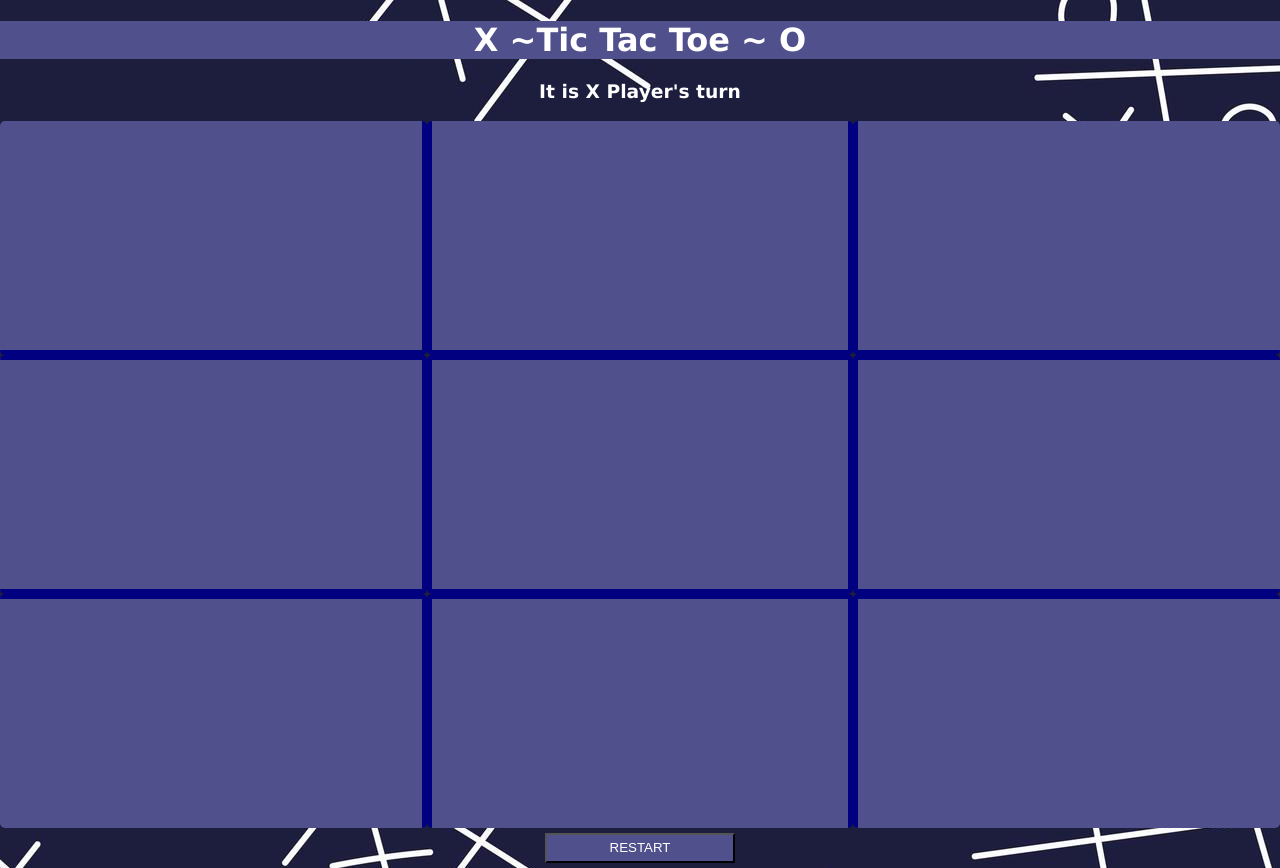
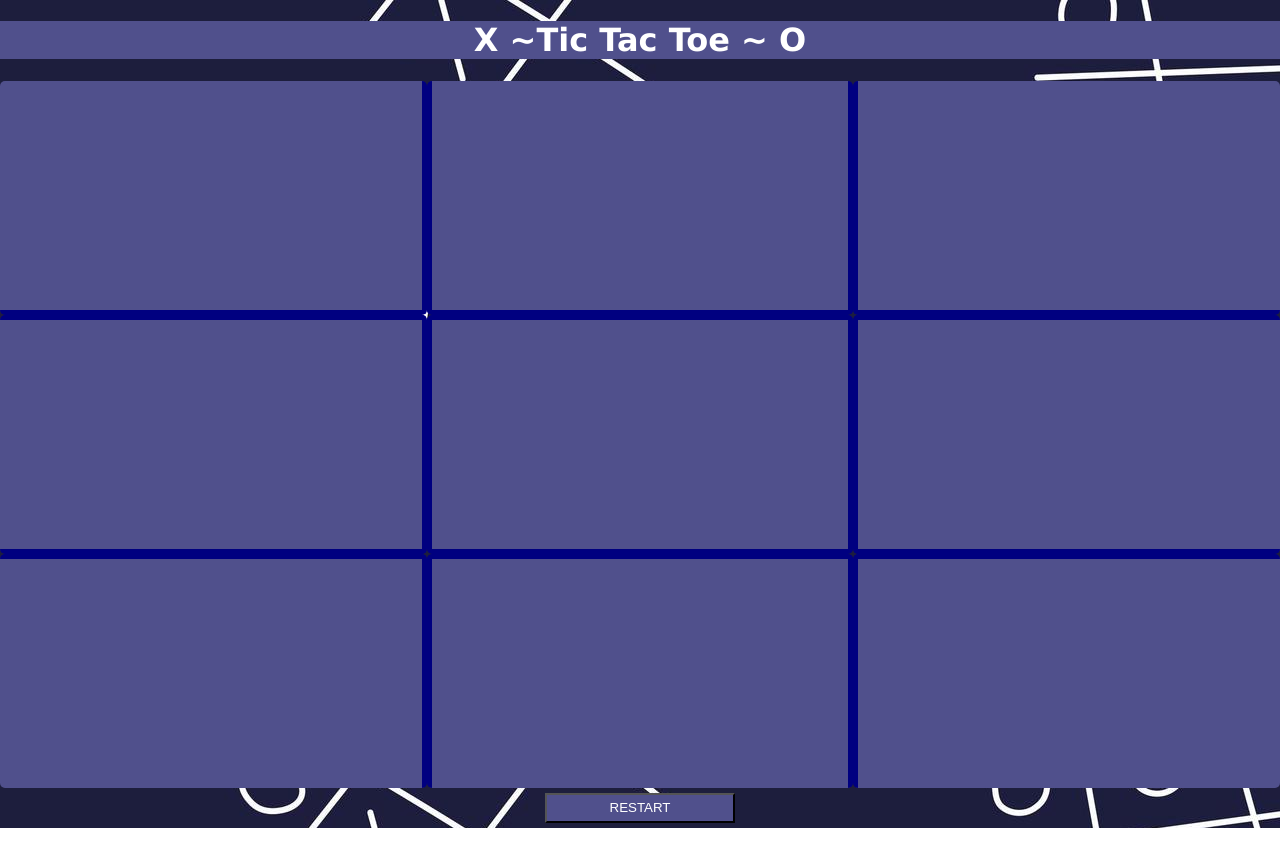
Before and after one commit to AlexMcBex/TicTacToeProject-0, a plain HTML site: page index.html in a window 1280 px wide. After the commit the page ends 828 px from the top, so only its background shows below. Drawn offline with Linux system fonts and the light colour scheme.

Commit message:
minor changes, game fully playable

```diff
--- a/index.html
+++ b/index.html
@@ -9,7 +9,8 @@
 </head>
 <body>
     <h1>X ~Tic Tac Toe ~ O</h1>
-    <h3 id=""turnDisplayer>It is X Player's turn</h3>
+    <!-- <h3 id=""turnDisplayer>It is X Player's turn</h3> -->
+    <!-- <h3 id="scoreDiplayer"> X: 0 - O: 0 </h3> -->
     <div id='board'>
     <div class="row row1">
         <div class="box" id="box1"></div>
```
Also changed, not shown: js/app.js (+4 -9 lines).
